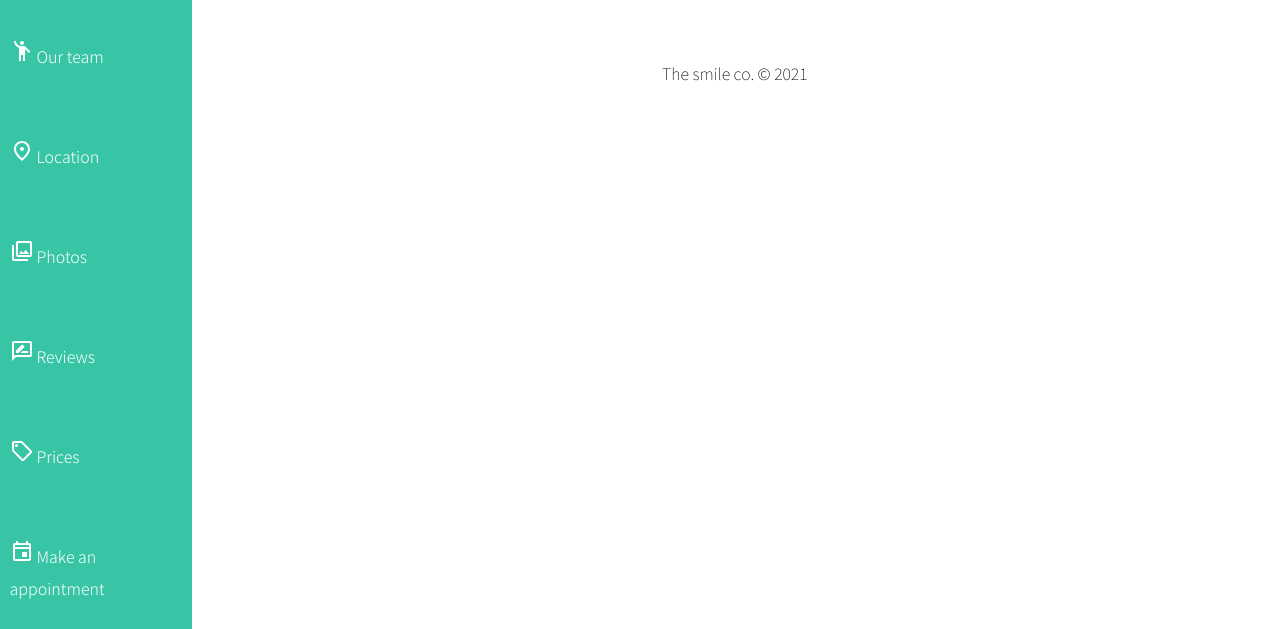
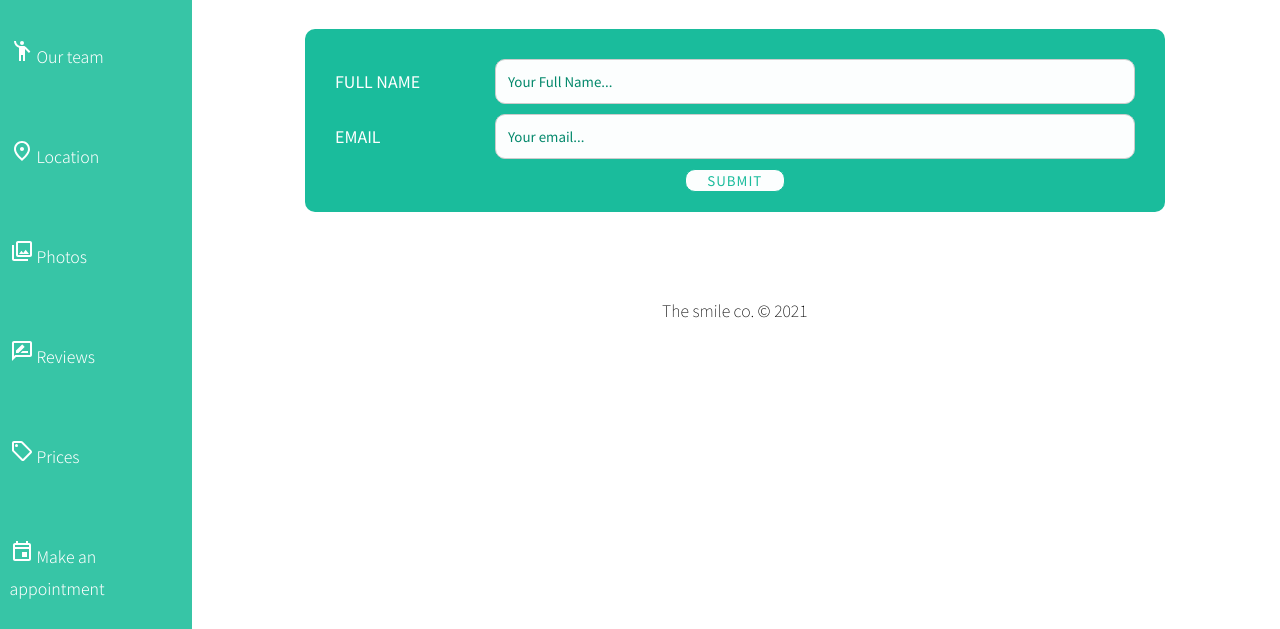
Before and after one commit to mirceaiscoding/Proiect-Technici-WEB, a plain HTML site: page confirm-appointment.html in a window 1280 px wide. Shown: the part 171-800 px from the top of the page. Drawn offline with Linux system fonts and the light colour scheme.

Commit message:
Confirm appointment page & basic json server

```diff
--- a/confirm-appointment.html
+++ b/confirm-appointment.html
@@ -13,6 +13,7 @@
     <link rel="stylesheet" href="side-bar-styles.css">
     <link rel="stylesheet" href="procedures-styles.css">
     <link rel="stylesheet" href="appointment-styles.css">
+    <link rel="stylesheet" href="contact-form-styles.css">
 
     <link rel="preconnect" href="https://fonts.gstatic.com">
     <link href="https://fonts.googleapis.com/css2?family=Roboto+Mono:wght@100;300;400&display=swap" rel="stylesheet">
@@ -68,6 +69,38 @@
             <!-- generated in javascript -->
         </h3>
 
+        <div class="form-container">
+
+            <form action="#">
+
+            <!-- First name -->
+            <div class="form-field">
+                <div class="form-field-label">
+                    <label for="name">Full Name</label>
+                </div>
+                <div class="form-field-input">
+                    <input type="text" id="name" name="name" placeholder="Your Full Name..." required>
+                </div>
+            </div>
+
+            <!-- Email -->
+            <div class="form-field">
+                <div class="form-field-label">
+                    <label for="email">Email</label>
+                </div>
+                <div class="form-field-input">
+                    <input type="email" id="email" name="email" placeholder="Your email...">
+                </div>
+            </div>
+
+            <!-- Submit -->
+            <div class="submit-container">
+                <input type="submit" id="submit" value="SUBMIT">
+            </div>
+
+        </div>
+        </form>
+
         <footer>
 
             <p class="footer-text">The smile co. © 2021</p>
--- a/contact-form-styles.css
+++ b/contact-form-styles.css
@@ -35,7 +35,7 @@
     text-transform: uppercase;
 }
 
-#firstname, #lastname, #email, #subject{
+#firstname, #lastname, #name, #email, #subject{
     transition: 0.3s box-shadow;
     width: 100%;
     border: 1px solid #ccc;
@@ -47,7 +47,7 @@
     padding: 12px;
 }
 
-#firstname:hover, #lastname:hover, #email:hover, #subject:hover{
+#firstname:hover, #lastname:hover, #name:hover, #email:hover, #subject:hover{
     box-shadow:-8px 10px 10px 4px  rgba(8, 8, 8, 0.123);
 }
 
--- a/javascript/confirm-appointment.js
+++ b/javascript/confirm-appointment.js
@@ -2,6 +2,8 @@ function showGeneratedSubtitle(){
     const subtitle = localStorage.getItem("generatedSubtitle");
     const subtitleElement = document.getElementById("subtitle");
     subtitleElement.innerText = subtitle;
+    console.log("Generated subtitle " + subtitle);
+
 }
 
-showGeneratedSubtitle();
+window.addEventListener('DOMContentLoaded', () => showGeneratedSubtitle());
```
Also changed, not shown: db.json (added, +20 -0 lines).
